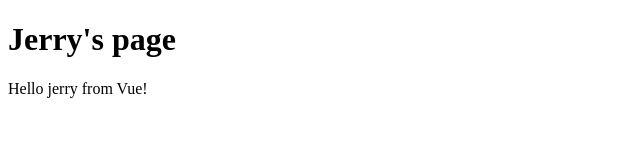
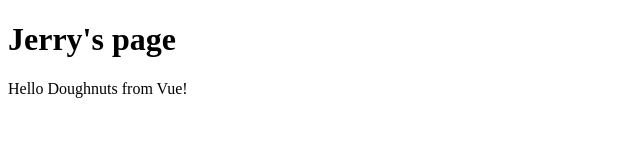
Before and after one commit to jerryguo255/LearnVue.js, a plain HTML site: page index.html in a window 1280 px wide. Shown: the full height of the page, 0-640 px from the left. Drawn offline with nearby package versions, Linux system fonts and the light colour scheme.

Commit message:
add some text

```diff
--- a/index.html
+++ b/index.html
@@ -19,7 +19,7 @@
     var app = new Vue({
         el: '#app',
         data: {
-            message: 'Hello jerry from Vue!'
+            message: 'Hello Doughnuts from Vue!'
         }
     })
 </script>
```
